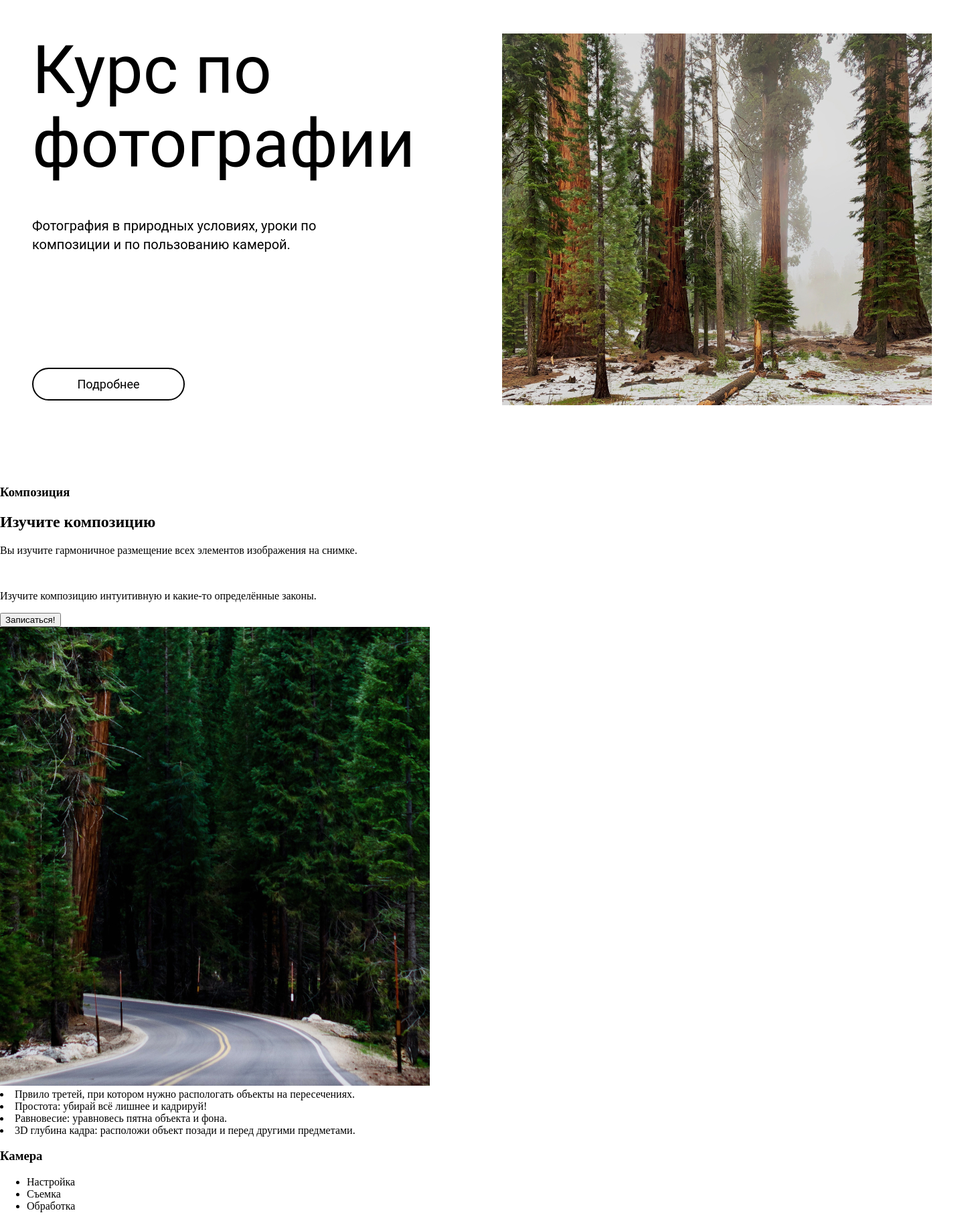
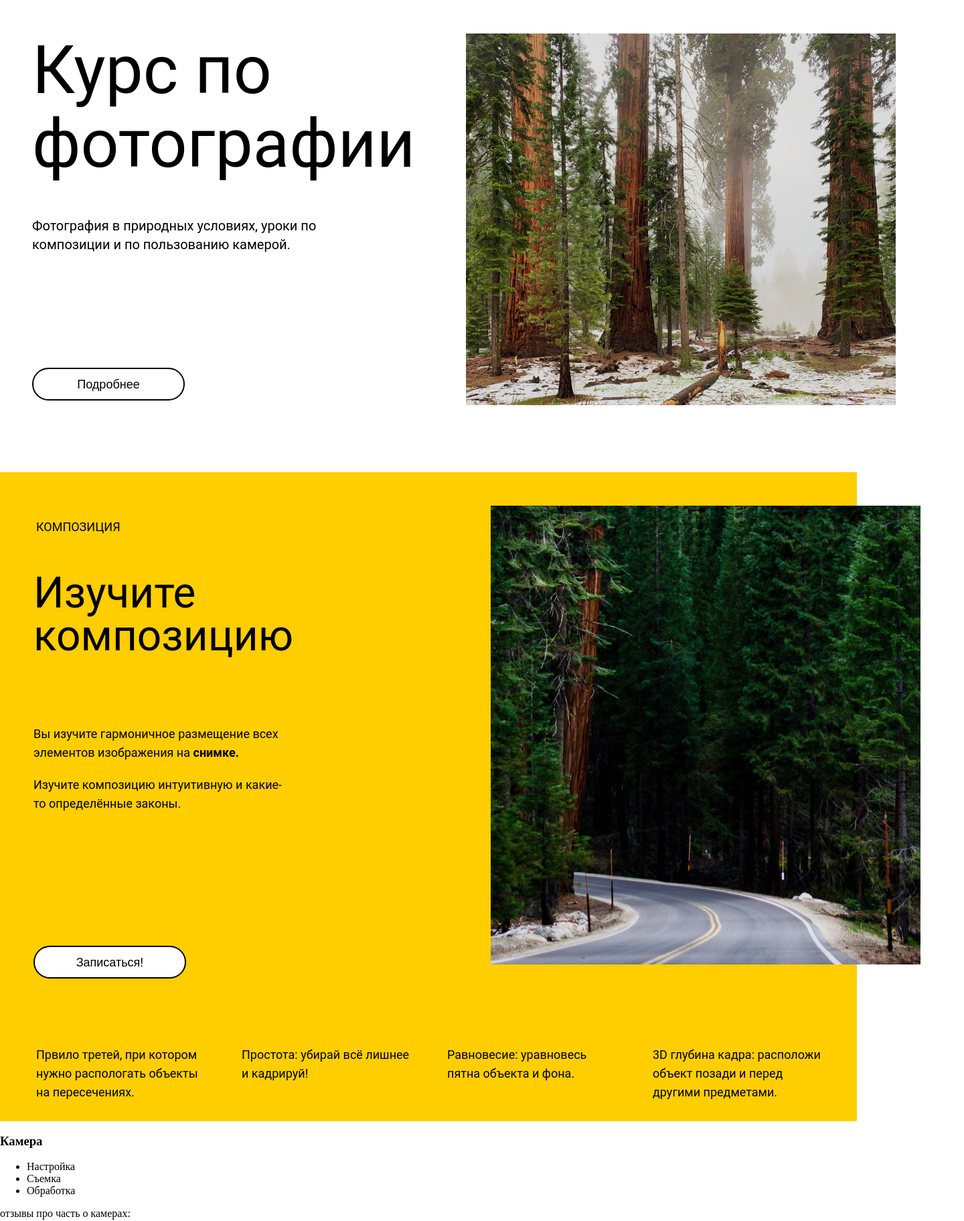
Before and after one commit to AlekseiSamoilov/learn-photo, a website built with webpack: page src/index.html in a window 1280 px wide. Shown: the part 84-1907 px from the top of the page at 67% size, 1440 px wide, since content can reach past the window. Built offline with nearby package versions, Linux system fonts and the light colour scheme.

Commit message:
getting start

```diff
--- a/pages/index.css
+++ /dev/null
@@ -1,108 +0,0 @@
-.body {
-    margin: 0 auto;
-}
-
-.header {
-    max-width: 1440px;
-    height: 84px;
-    margin: 0 auto;
-    display: flex;
-    background-color: #DF2626;
-    align-items: center;
-    justify-content: space-between;
-}
-
-.header__logo {
-    width: 40px;
-    height: 40px;
-    margin: 22px 0 22px 50px;
-    transition: transform 2s ease-in-out;
-}
-
-.header__logo:hover {
-    transform: rotate(-360deg);
-}
-
-.menu__list {
-    margin-right: 50px;
-    display: flex;
-    flex-direction: row;
-    list-style: none;
-    gap: 40px;
-}
-
-.menu__link {
-    color: #FBFBFB;
-    text-align: right;
-    font-family: Inter;
-    font-size: 16px;
-    font-style: normal;
-    font-weight: 400;
-    line-height: 24px;
-    text-decoration: none;
-    transition: transform 0.3s ease
-}
-
-.menu__link:hover {
-    transform: scale(1.5);
-}
-
-.learn {
-    margin: 0 auto;
-    width: 1440px;
-    height: 655px;
-    background: #FFF;
-}
-
-.learn__container {
-    display: flex;
-    margin: 50px 48px 50px 48px;
-    gap: 76px;
-}
-
-.learn__title {
-    margin: 0;
-    padding: 0;
-    color: #000;
-    font-family: Roboto;
-    font-size: 100px;
-    font-style: normal;
-    font-weight: 400;
-    line-height: 110px;
-}
-
-.learn__about {
-    margin: 0;
-    padding: 0;
-    margin-top: 54px;
-    color: #000;
-    font-family: Roboto;
-    font-size: 20px;
-    font-style: normal;
-    font-weight: 400;
-    line-height: 27.72px;
-    max-width: 469px;
-}
-
-.learn__button {
-    margin-top: 170px;
-    width: 228px;
-    height: 49px;
-    border-radius: 9999px;
-    border: 2px solid #000;
-    background: #FFF;
-    color: #000;
-    text-align: center;
-    font-family: Roboto;
-    font-size: 18px;
-    font-style: normal;
-    font-weight: 400;
-    line-height: 28px;
-}
-
-.learn__photo {
-    /* margin-right: 50px; */
-    width: 642px;
-    height: 555px;
-    flex-shrink: 0;
-}
--- /dev/null
+++ b/src/components/index.js
@@ -0,0 +1 @@
+import '../pages/style.scss';
--- a/index.html
+++ b/src/index.html
@@ -4,13 +4,13 @@
 <head>
     <meta charset="UTF-8">
     <meta name="viewport" content="width=device-width, initial-scale=1.0">
-    <link rel="stylesheet" href="./pages/index.css">
+    <!-- <link rel="stylesheet" href="../pages/style.scss"> -->
     <title>Photo-lessons</title>
 </head>
 
 <body class="body">
     <header class="header">
-        <img class="header__logo" src="./images/Logo.png">
+        <img class="header__logo" src="<%=require('../images/Logo.png')%>">
         <!-- <div class="header__container"> -->
         <div class="menu__container">
             <ul class="menu__list">
@@ -24,13 +24,13 @@
     <main class="main">
         <section class="learn">
             <div class="learn__container">
-                <div class="learn_left-column">
+                <div class="learn__left-column">
                     <h1 class="learn__title">Курс по фотографии</h1>
                     <p class="learn__about">Фотография в природных условиях, уроки по композиции и по пользованию
                         камерой.</p>
-                    <button class="learn__button">Подробнее</button>
+                    <button class="learn__button button">Подробнее</button>
                 </div>
-                <img class="learn__photo" src="./images/image_forest-1_x1.jpg" alt="photo of the forest and snow.">
+                <img class="learn__photo" src="<%=require('../images/image_forest-1_x1.jpg')%>" alt="photo of the forest and snow.">
             </div>
         </section>
         <section class="composition" id="composition">
@@ -40,25 +40,24 @@
                     <h2 class="composition__title">Изучите композицию</h2>
                     <p class="composition__about about">Вы изучите гармоничное размещение
                         всех элементов изображения на
-                        снимке.</p>
-                    <br>
+                        <span class="composition__about_bold">снимке.</span></p>
                     <p class="composition__about about">Изучите композицию интуитивную
                         и какие-то определённые законы.</p>
-                    <button class="composition__sign">Записаться!</button>
+                    <button class="composition__button button">Записаться!</button>
                 </div>
-                <img class="composition__photo" src="./images/image_forest-2_x1.jpg" alt="Photo of the forest and road."
-                    <ul class="down">
-                <li class="down__element">Првило третей, при котором нужно распологать объекты на пересечениях.
+                <img class="composition__photo" src="<%=require('../images/image_forest-2_x1.jpg')%>" alt="Photo of the forest and road.">
+            </div>
+            <ul class="down-line">
+                <li class="down-line__element">Првило третей, при котором нужно распологать объекты на пересечениях.
                 </li>
-                <li class="down__element">Простота: убирай всё лишнее
+                <li class="down-line__element">Простота: убирай всё лишнее
                     и кадрируй!
                 </li>
-                <li class="down__element">Равновесие: уравновесь пятна объекта и фона.
+                <li class="down-line__element">Равновесие: уравновесь пятна объекта и фона.
                 </li>
-                <li class="down__element">3D глубина кадра: расположи объект позади и перед другими предметами.
+                <li class="down-line__element">3D глубина кадра: расположи объект позади и перед другими предметами.
                 </li>
                 </ul>
-            </div>
         </section>
         <section class="setting" id="setting">
             <div class="setting__left-column">
--- a/src/index.js
+++ /dev/null
@@ -1 +0,0 @@
-console.log('Hello Wolrd!')
--- /dev/null
+++ b/src/pages/style.scss
@@ -0,0 +1,196 @@
+.body {
+  margin: 0 auto;
+  max-width: 1440px;
+  width: 100%;
+}
+
+.header {
+  width: 100%;
+  height: 84px;
+  margin: 0 auto;
+  display: flex;
+  background-color: #df2626;
+  align-items: center;
+  justify-content: space-between;
+
+  &__logo {
+    width: 40px;
+    height: 40px;
+    margin: 22px 0 22px 50px;
+    transition: transform 2s ease-in-out;
+    cursor: pointer;
+
+    &:hover {
+      transform: rotate(-360deg);
+    }
+  }
+}
+
+.menu__list {
+  margin-right: 50px;
+  display: flex;
+  flex-direction: row;
+  list-style: none;
+  gap: 40px;
+}
+
+.menu__link {
+  color: #fbfbfb;
+  text-align: right;
+  font-family: Inter;
+  font-size: 16px;
+  font-style: normal;
+  font-weight: 400;
+  line-height: 24px;
+  text-decoration: none;
+  transition: transform 0.3s ease;
+
+  &:hover {
+    transform: scale(1.5);
+  }
+}
+
+.learn {
+  margin: 0 auto;
+  width: 100%;
+  height: 655px;
+  background: #fff;
+  box-sizing: border-box;
+  color: #000;
+  font-family: Roboto;
+  font-style: normal;
+
+  &__left-column {
+    max-width: 624px;
+  }
+
+  &__button {
+    margin-top: 170px;
+  }
+
+  &__container {
+    display: flex;
+    margin: 50px 48px 50px 48px;
+    gap: 76px;
+  }
+
+  &__title {
+    margin: 0;
+    padding: 0;
+    font-size: 100px;
+    font-weight: 400;
+    line-height: 110px;
+  }
+
+  &__about {
+    margin: 0;
+    padding: 0;
+    margin-top: 54px;
+    font-size: 20px;
+    font-weight: 400;
+    line-height: 27.72px;
+    max-width: 469px;
+  }
+
+  &__photo {
+    width: 642px;
+    height: auto;
+    flex-shrink: 0;
+    object-fit: cover;
+  }
+}
+
+.button {
+  width: 228px;
+  height: 49px;
+  border-radius: 9999px;
+  border: 2px solid #000;
+  background: #fff;
+  text-align: center;
+  font-size: 18px;
+  font-weight: 400;
+  line-height: 28px;
+
+  &:hover {
+    border: 3px solid black;
+    font-weight: 600;
+  }
+}
+
+.composition {
+  width: 100%;
+  height: 969px;
+  background-color: #ffce00;
+  padding-top: 50px;
+  padding-left: 50px;
+  color: #000;
+  font-family: Roboto;
+  font-style: normal;
+  box-sizing: border-box;
+
+  &__container {
+    display: flex;
+    flex-direction: row;
+    margin-bottom: 100px;
+    gap: 295px;
+  }
+
+  &__subtitle {
+    font-size: 18px;
+    font-weight: 400;
+    line-height: 28px;
+    text-transform: uppercase;
+    margin-left: 4px;
+    margin-bottom: 50px;
+  }
+
+  &__title {
+    font-size: 64px;
+    font-weight: 400;
+    line-height: 64px;
+    margin-bottom: 100px;
+    max-width: 403px;
+  }
+
+  &__about {
+    padding: 0;
+    margin: 0;
+    font-size: 18px;
+    font-weight: 400;
+    line-height: 28px;
+    max-width: 400px;
+    margin-top: 20px;
+    &_bold {
+      font-weight: 700;
+    }
+  }
+  &__button {
+    margin-top: 198px;
+  }
+
+  &__photo {
+    width: 642px;
+    height: 685px;
+  }
+}
+
+.down-line {
+  list-style: none;
+  margin: 0;
+  padding: 0;
+  display: flex;
+  flex-direction: row;
+  //   justify-content: space-between;
+  margin: 0 54px 50px 4px;
+  gap: 56px;
+
+  &__element {
+    font-size: 18px;
+    font-weight: 400;
+    line-height: 28px;
+    width: 291px;
+  }
+  &:nth-last-child(4) {
+    width: 250px;
+  }
+}
--- a/webpack.config.js
+++ b/webpack.config.js
@@ -1,38 +1,48 @@
 const path = require('path');
-const HtmlWebpackPlugin = require('html-webpack-plugin'); // подключите плагин
+const HtmlWebpackPlugin = require('html-webpack-plugin');
 const { CleanWebpackPlugin } = require('clean-webpack-plugin');
+const MiniCssExtractPlugin = require('mini-css-extract-plugin');
 
 module.exports = {
-    entry: { main: './src/index.js' },
+    entry: { main: './src/components/index.js' },
     output: {
+        path: path.resolve(__dirname, 'dist'),
         filename: 'main.js',
-        path: path.resolve(__dirname, 'dist'),
         publicPath: ''
     },
     mode: 'development',
     devServer: {
-        static: path.resolve(__dirname, './dist'), // путь, куда "смотрит" режим разработчика
-        compress: true, // это ускорит загрузку в режиме разработки
-        port: 8080, // порт, чтобы открывать сайт по адресу localhost:8080, но можно поменять порт
-        open: true // сайт будет открываться сам при запуске npm run dev
+        static: path.resolve(__dirname, './dist'),
+        compress: true,
+        port: 8080,
+        open: true
     },
     module: {
-        rules: [ // rules — это массив правил
-            // добавим в него объект правил для бабеля
+        rules: [
             {
-                // регулярное выражение, которое ищет все js файлы
                 test: /\.js$/,
-                // при обработке этих файлов нужно использовать babel-loader
                 use: 'babel-loader',
-                // исключает папку node_modules, файлы в ней обрабатывать не нужно
-                exclude: '/node_modules/'
-            }
+                exclude: /node_modules/
+            },
+            {
+                test: /\.(png|svg|jpg|gif|woff(2)?|eot|ttf|otf)$/,
+                type: 'asset/resource'
+            },
+            {
+                test: /\.s[ac]ss$/i,
+                use: [
+                    MiniCssExtractPlugin.loader, // добавляет стили в отдельный CSS файл
+                    'css-loader', // переводит CSS в CommonJS
+                    'sass-loader' // компилирует Sass в CSS
+                ]
+            },
         ]
     },
     plugins: [
         new HtmlWebpackPlugin({
-            template: './src/index.html' // путь к файлу index.html
+            template: './src/index.html'
         }),
         new CleanWebpackPlugin(),
+        new MiniCssExtractPlugin(),
     ]
 };
```
Also changed, not shown: package.json (+9 -0 lines), 5 other files.
